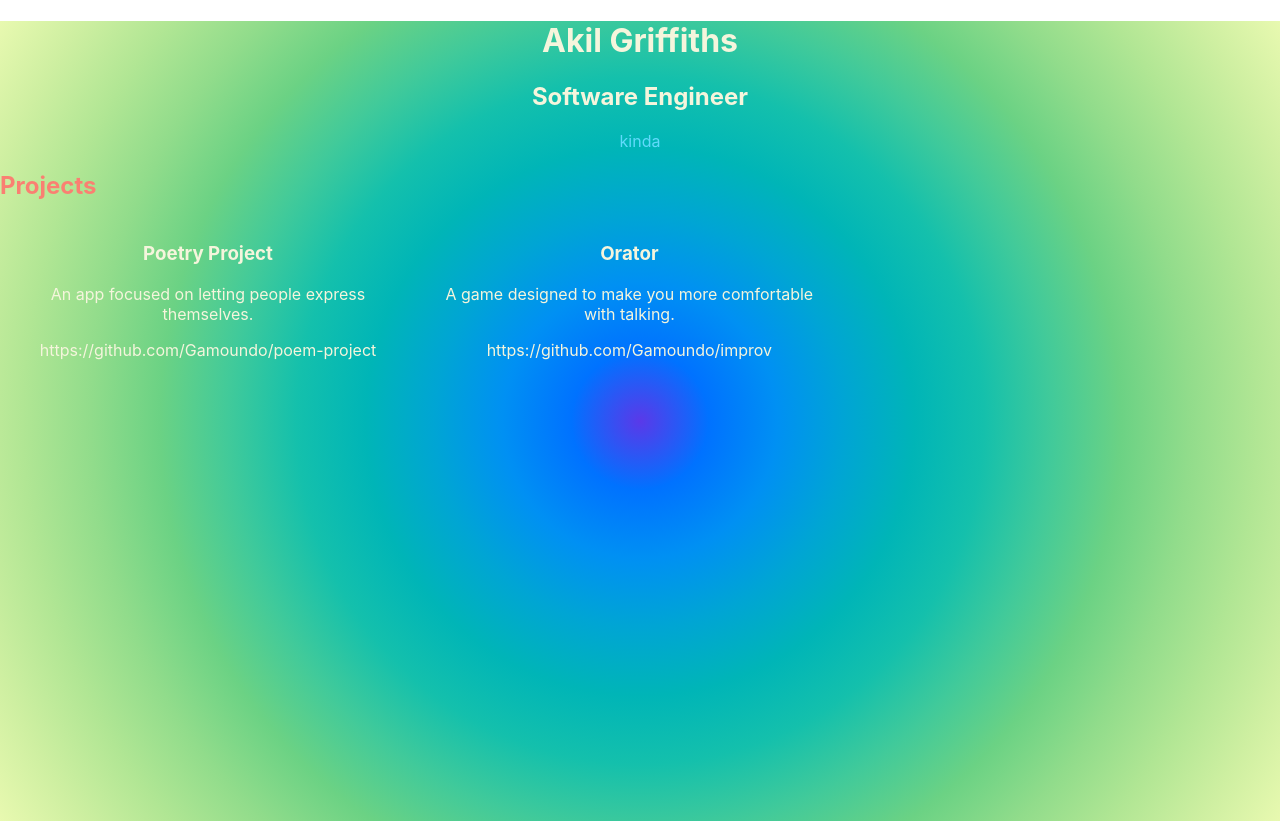
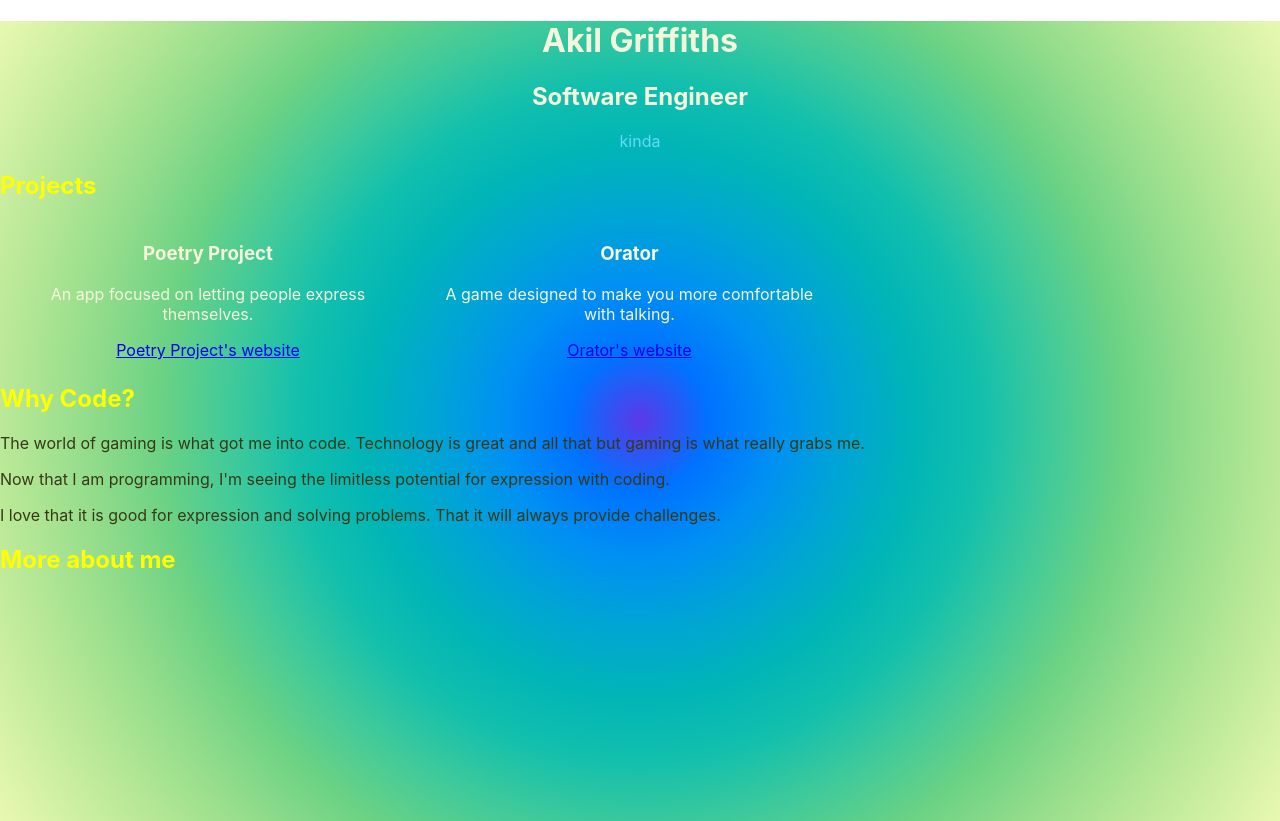
Before and after one commit to Gamoundo/portfolio, a React (Create React App) app: page / in a window 1280 px wide. Built offline with nearby package versions, Linux system fonts and the light colour scheme.

Commit message:
added a bio

```diff
--- a/src/App.css
+++ b/src/App.css
@@ -23,7 +23,7 @@
 }
 .titles {
   text-align: left;
-  color: salmon;
+  color: yellow;
 }
 p:hover {
   color: beige;
@@ -48,7 +48,11 @@ p:hover {
 
 }
 
+.Bio {
+  text-align: left;
+  color: rgb(56, 56, 23);
 
+}
 @keyframes App-logo-spin {
   from {
     transform: rotate(0deg);
--- a/src/App.js
+++ b/src/App.js
@@ -1,6 +1,7 @@
 import logo from './logo.svg';
 import './App.css';
 import Projects from './Projects';
+import Bio from './Bio'
 
 function App() {
   return (
@@ -10,6 +11,9 @@ function App() {
        <p className="kinda">kinda</p>
        <h2 className="titles">Projects</h2>
        <Projects />
+       <h2 className="titles"> Why Code?</h2>
+       <Bio />
+       <h2 className="titles"> More about me</h2>
     </div>
   );
 }
--- /dev/null
+++ b/src/Bio.js
@@ -0,0 +1,13 @@
+import React from 'react';
+
+function Bio() {
+    return (
+        <div className="Bio">
+            <p> The world of gaming is what got me into code. Technology is great and all that but gaming is what really grabs me.</p>
+            <p> Now that I am programming, I'm seeing the limitless potential for expression with coding.</p>
+            <p> I love that it is good for expression and solving problems. That it will always provide challenges.</p>
+        </div>
+    )
+}
+
+export default Bio;
--- a/src/Projects.js
+++ b/src/Projects.js
@@ -21,7 +21,7 @@ const displayApps = (array) => {
             <div className="project">
                 <h3> {element.name}</h3>
                 <p> {element.desc}</p>
-                <p> {element.link}</p>
+                <a href={element.link}> {element.name}'s website</a>
             </div>
         )
     }
```
